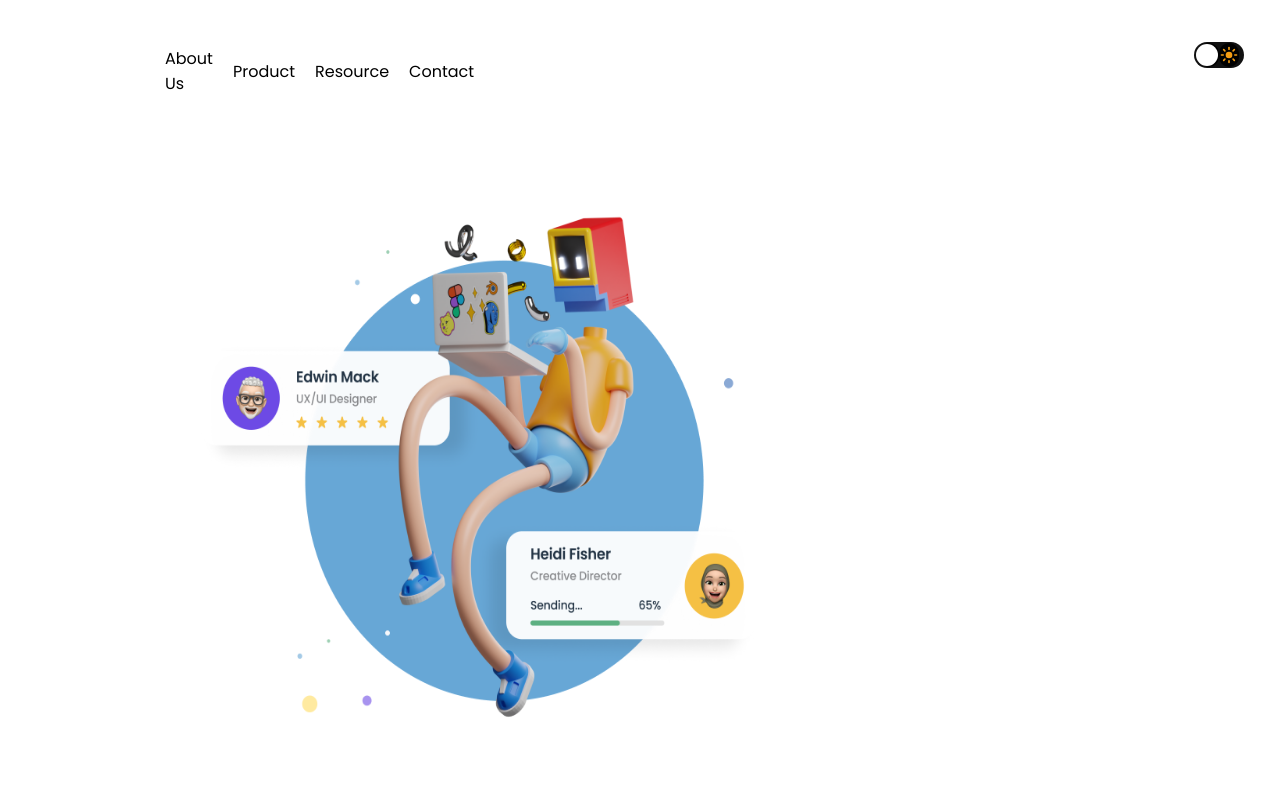
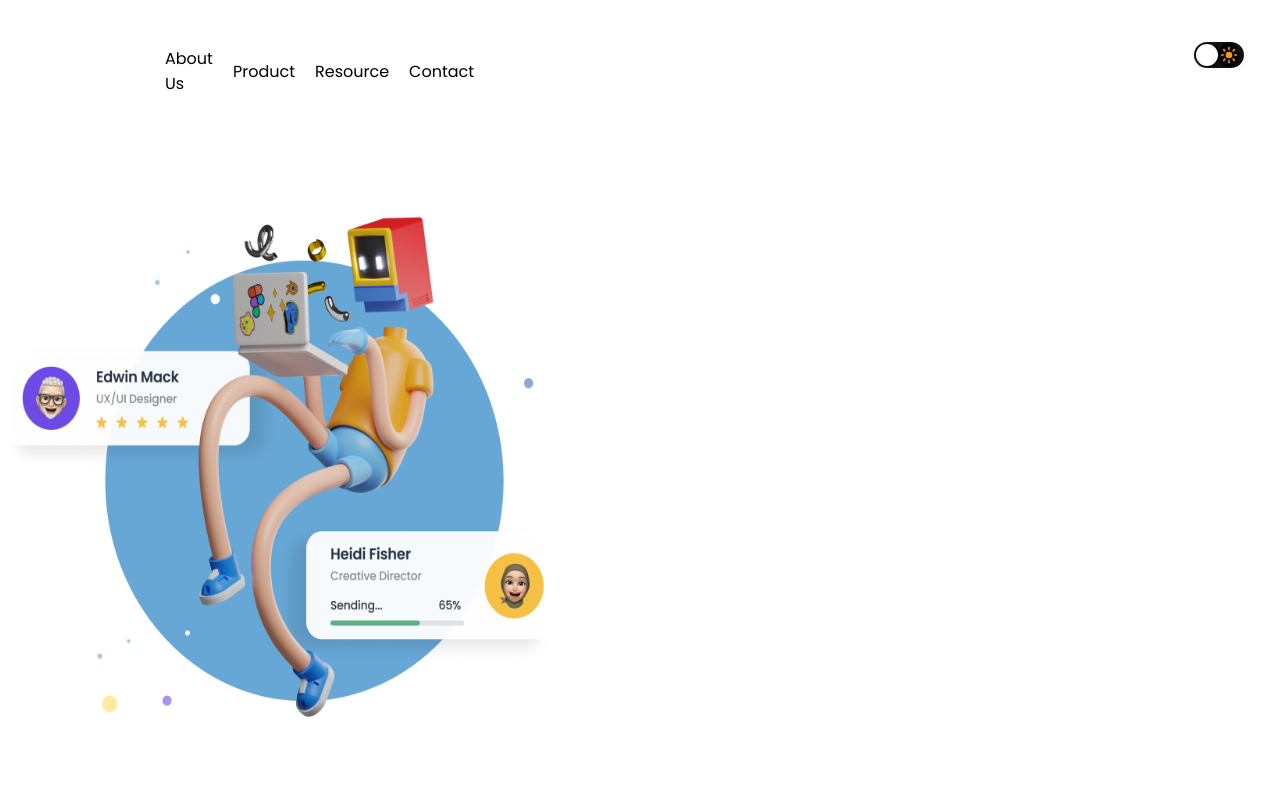
Before and after one commit to MrBarker47/Simple-Home-Page, a plain HTML site: page index.html in a window 1280 px wide. Shown: the top 800 px of the page. Drawn offline with Linux system fonts and the light colour scheme.

Commit message:
Update files

```diff
--- a/index.css
+++ b/index.css
@@ -338,7 +338,7 @@ margin-left: 20px;
     margin-top: 20px;
     height: 570px;
     width: 570px;
-    margin-right: 520px;
+    margin-right: 720px;
   }
 
 
```
